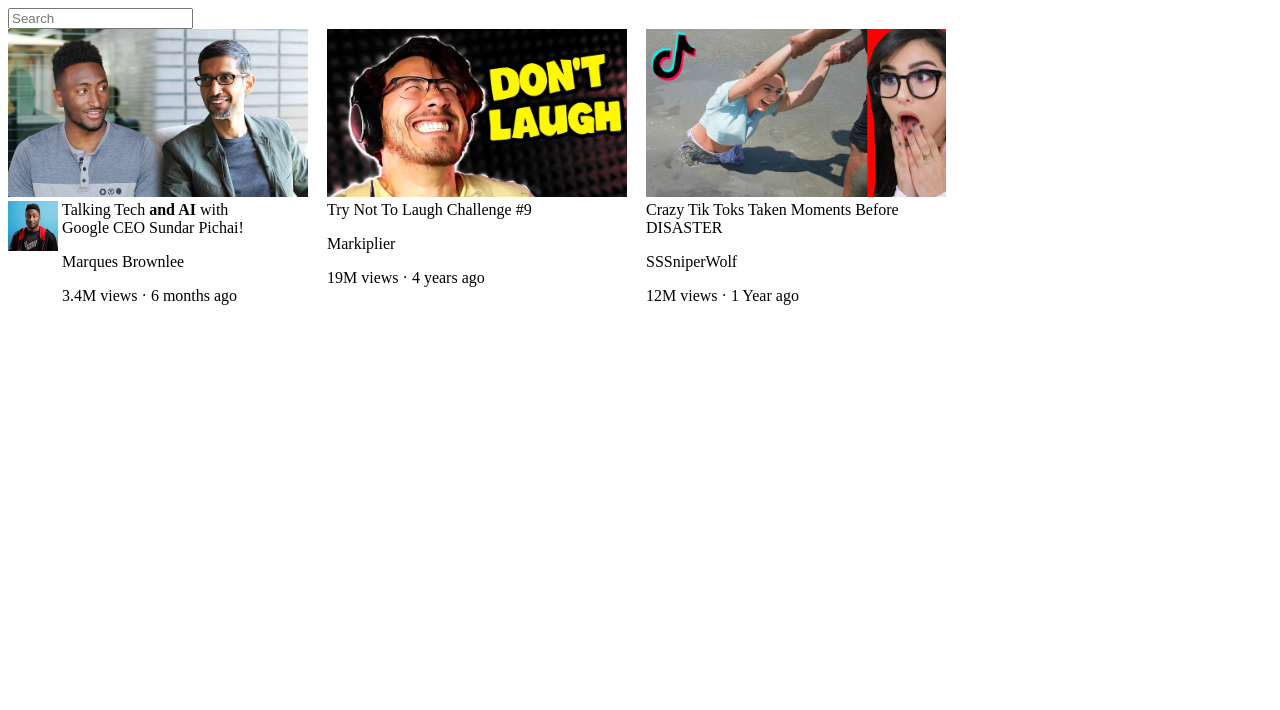
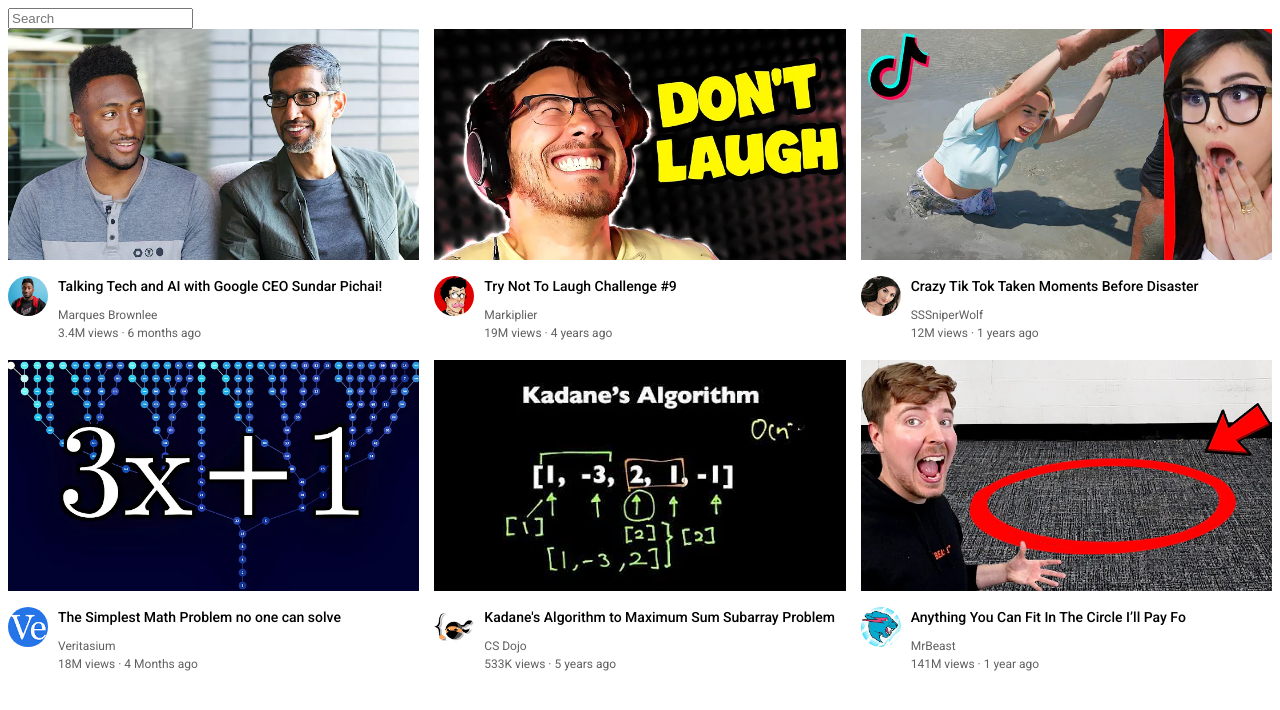
Before and after one commit to jagathpraneshcoder/youtube-clone, a plain HTML site: page youtube/youtube.html in a window 1280 px wide. Drawn offline with Linux system fonts and the light colour scheme.

Commit message:
CSS Grid and FlexBox is Added

```diff
--- a/youtube/youtube.html
+++ b/youtube/youtube.html
@@ -1,76 +1,218 @@
 <!DOCTYPE html>
 <html>
   <head>
-      <title>Youtube.com Clone</title>
+    <title>YouTube.com Clone</title>
+
+    <link rel="preconnect" href="https://fonts.googleapis.com">
+    <link rel="preconnect" href="https://fonts.gstatic.com" crossorigin>
+    <link href="https://fonts.googleapis.com/css2?family=Roboto:wght@400;500;700&display=swap" rel="stylesheet">
+
     <style>
-        .search-bar{
+      p {
+        font-family: Roboto, Arial;
+        margin-top: 0;
+        margin-bottom: 0;
+      }
+
+      .thumbnail {
+        width: 100%;
+      }
+
+      .search-bar {
         display: block;
       }
-        .thumb{
-          width: 300px;
+
+      .video-title {
+        margin-top: 0;
+        font-size: 14px;
+        font-weight: 500;
+        line-height: 20px;
+        margin-bottom: 12px;
       }
 
-        .video-title{
-          margin-top: 0px;
+
+
+      .video-info-grid{
+        display: grid;
+        grid-template-columns: 50px 1fr;
       }
 
-        .video-preview{
-          width: 300px;
-          display: inline-block;
-          vertical-align: top;
-          margin-right: 15px;
+      /*.channel-picture{
+
+      }*/
+
+
+      /*.video-info {
+        width: 200px;
+      }*/
+
+      .profile-picture {
+        width: 40px;
+        border-radius: 50px;
       }
 
-        .channel-picture{
-          display: inline-block;
-          width: 50px;
-          vertical-align: top;
+      .thumbnail-row {
+        margin-bottom: 12px;
       }
 
-        .profile-pic{
-            width: 100%;
-
-
+      .video-author,
+      .video-stats {
+        font-size: 12px;
+        color: rgb(96, 96, 96);
       }
 
-        .video-info{
-          display: inline-block;
-          width: 200px;
+      .video-author {
+        margin-bottom: 4px;
       }
 
+      .video-grid{
+        display: grid;
+        grid-template-columns: 1fr 1fr 1fr;
+        column-gap: 15px;
+        row-gap: 20px;
+      }
     </style>
   </head>
   <body>
     <input class="search-bar" type="text" placeholder="Search">
+
+
+    <div class="video-grid">
       <div class="video-preview">
-      <div>
-        <img class="thumb" src="/thumbnail/thumbnail-1.webp">
+        <div class="thumbnail-row">
+          <img class="thumbnail" src="thumbnails/thumbnail-1.webp">
         </div>
-      <div>
+        <div class="video-info-grid">
           <div class="channel-picture">
-          <img class="profile-pic" src="thumbnail/channel-1.jpeg">
+            <img class="profile-picture" src="channels-pictures/channel-1.jpeg">
           </div>
           <div class="video-info">
-          <p class="video-title">Talking Tech <strong>and AI</strong> with Google CEO Sundar Pichai!</p>
-          <p class="video-author">Marques Brownlee </p>
-          <p class="video-stats">3.4M views &#183; 6 months ago</p>
+            <p class="video-title">
+              Talking Tech and AI with Google CEO Sundar Pichai!
+            </p>
+            <p class="video-author">
+              Marques Brownlee
+            </p>
+            <p class="video-stats">
+              3.4M views &#183; 6 months ago
+            </p>
           </div>
         </div>
       </div>
 
       <div class="video-preview">
-      <img class="thumb" src="/thumbnail/thumbnail-2.webp">
-      <p class="video-title">Try Not To Laugh Challenge #9</p>
-      <p class="video-author">Markiplier </p>
-      <p class="video-stats">19M views &#183; 4 years ago</p>
+        <div class="thumbnail-row">
+          <img class="thumbnail" src="thumbnails/thumbnail-2.webp">
+        </div>
+        <div class="video-info-grid">
+          <div class="channel-picture">
+            <img class="profile-picture" src="channels-pictures/channel-2.jpeg">
+          </div>
+          <div class="video-info">
+            <p class="video-title">
+              Try Not To Laugh Challenge #9
+            </p>
+            <p class="video-author">
+              Markiplier
+            </p>
+            <p class="video-stats">
+              19M views &#183; 4 years ago
+            </p>
+          </div>
+        </div>
       </div>
 
       <div class="video-preview">
-      <img class="thumb" src="/thumbnail/thumbnail-3.webp">
-      <p class="video-title">Crazy Tik Toks Taken Moments Before DISASTER</p>
-      <p class="video-author">SSSniperWolf</p>
-      <p class="video-stats">12M views &#183; 1 Year ago</p>
+        <div class="thumbnail-row">
+          <img class="thumbnail" src="thumbnails/thumbnail-3.webp">
         </div>
+        <div class="video-info-grid">
+          <div class="channel-picture">
+            <img class="profile-picture" src="channels-pictures/channel-3.jpeg">
+          </div>
+          <div class="video-info">
+            <p class="video-title">
+              Crazy Tik Tok Taken Moments Before Disaster
+            </p>
+            <p class="video-author">
+              SSSniperWolf
+            </p>
+            <p class="video-stats">
+              12M views &#183; 1 years ago
+            </p>
+          </div>
+        </div>
+      </div>
+
+      <div class="video-preview">
+        <div class="thumbnail-row">
+          <img class="thumbnail" src="thumbnails/thumbnail-4.webp">
+        </div>
+        <div class="video-info-grid">
+          <div class="channel-picture">
+            <img class="profile-picture" src="channels-pictures/channel-4.jpeg">
+          </div>
+          <div class="video-info">
+            <p class="video-title">
+              The Simplest Math Problem no one can solve
+            </p>
+            <p class="video-author">
+              Veritasium
+            </p>
+            <p class="video-stats">
+              18M views &#183; 4 Months ago
+            </p>
+          </div>
+        </div>
+      </div>
+
+      <div class="video-preview">
+        <div class="thumbnail-row">
+          <img class="thumbnail" src="thumbnails/thumbnail-5.webp">
+        </div>
+        <div class="video-info-grid">
+          <div class="channel-picture">
+            <img class="profile-picture" src="channels-pictures/channel-5.jpeg">
+          </div>
+          <div class="video-info">
+            <p class="video-title">
+              Kadane's Algorithm to Maximum Sum Subarray Problem
+            </p>
+            <p class="video-author">
+              CS Dojo
+            </p>
+            <p class="video-stats">
+              533K views &#183; 5 years ago
+            </p>
+          </div>
+        </div>
+      </div>
+
+      <div class="video-preview">
+        <div class="thumbnail-row">
+          <img class="thumbnail" src="thumbnails/thumbnail-6.webp">
+        </div>
+        <div class="video-info-grid">
+          <div class="channel-picture">
+            <img class="profile-picture" src="channels-pictures/channel-6.jpeg">
+          </div>
+          <div class="video-info">
+            <p class="video-title">
+              Anything You Can Fit In The Circle I’ll Pay Fo
+            </p>
+            <p class="video-author">
+              MrBeast
+            </p>
+            <p class="video-stats">
+              141M views &#183; 1 year ago
+            </p>
+          </div>
+        </div>
+      </div>
+    </div>
+
+
+
 
   </body>
 </html>
```
Also changed, not shown: youtube/channels-pictures/channel-1.jpeg (renamed from youtube/thumbnail/channel-1.jpeg), youtube/channels-pictures/channel-2.jpeg (renamed from youtube/thumbnail/channel-2.jpeg), youtube/channels-pictures/channel-3.jpeg (renamed from youtube/thumbnail/channel-3.jpeg), youtube/channels-pictures/channel-4.jpeg (renamed from youtube/thumbnail/channel-4.jpeg), youtube/channels-pictures/channel-5.jpeg (renamed from youtube/thumbnail/channel-5.jpeg), youtube/channels-pictures/channel-6.jpeg (renamed from youtube/thumbnail/channel-6.jpeg), youtube/thumbnails/thumbnail-1.webp (renamed from youtube/thumbnail/thumbnail-1.webp), youtube/thumbnails/thumbnail-10.webp (renamed from youtube/thumbnail/thumbnail-10.webp), youtube/thumbnails/thumbnail-11.webp (renamed from youtube/thumbnail/thumbnail-11.webp), youtube/thumbnails/thumbnail-12.webp (renamed from youtube/thumbnail/thumbnail-12.webp), youtube/thumbnails/thumbnail-2.webp (renamed from youtube/thumbnail/thumbnail-2.webp), youtube/thumbnails/thumbnail-3.webp (renamed from youtube/thumbnail/thumbnail-3.webp), youtube/thumbnails/thumbnail-4.webp (renamed from youtube/thumbnail/thumbnail-4.webp), youtube/thumbnails/thumbnail-5.webp (renamed from youtube/thumbnail/thumbnail-5.webp), 4 more files. Lines whose indentation alone changed are shown as unchanged.
